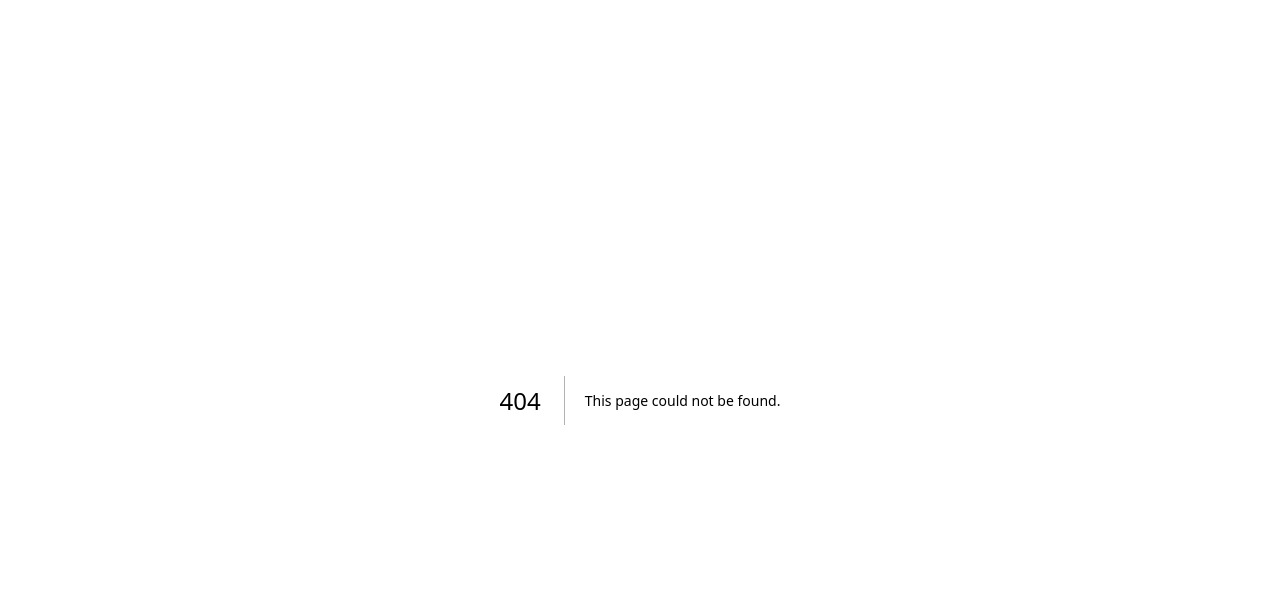
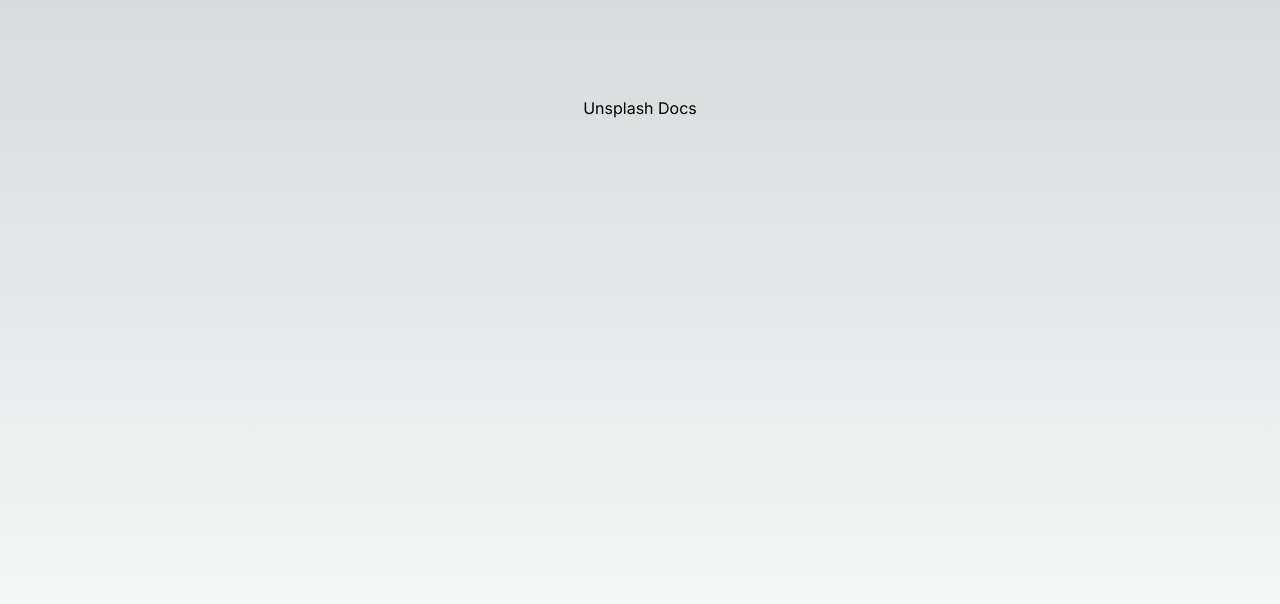
Before and after one commit to andisiambuku/Landing-Page-API-Docs, a Next.js app: page /unsplash-api/docs in a window 1280 px wide. Before the commit this address had no page. Shown: the top 604 px of the page. Built offline with nearby package versions, Linux system fonts and the light colour scheme.

Commit message:
feat(unsplash): adds unsplash pages

```diff
--- /dev/null
+++ b/app/unsplash-api/demo/page.tsx
@@ -0,0 +1,7 @@
+export default function UnsplashDemo() {
+    return (
+        <main className="flex min-h-screen flex-col items-center justify-between p-24">
+            Unsplash Docs
+        </main>
+    )
+}
--- /dev/null
+++ b/app/unsplash-api/docs/page.tsx
@@ -0,0 +1,7 @@
+export default function UnsplashDocs() {
+    return (
+        <main className="flex min-h-screen flex-col items-center justify-between p-24">
+            Unsplash Docs
+        </main>
+    )
+}
--- /dev/null
+++ b/app/unsplash-api/page.tsx
@@ -0,0 +1,14 @@
+import { getAllPhotos, getOnePhoto, getRandomPhoto } from "@/lib/data/unsplash-data"
+
+export default async function UnsplashApi() {
+    // const data = await getAllPhotos()
+    // const data = await getOnePhoto(id)
+    // const data = await getRandomPhoto()
+    // console.log(data)
+    return(
+    <main className="flex min-h-screen flex-col items-center justify-between p-24">
+        Unsplash Page
+
+    </main>
+    )
+}
```
